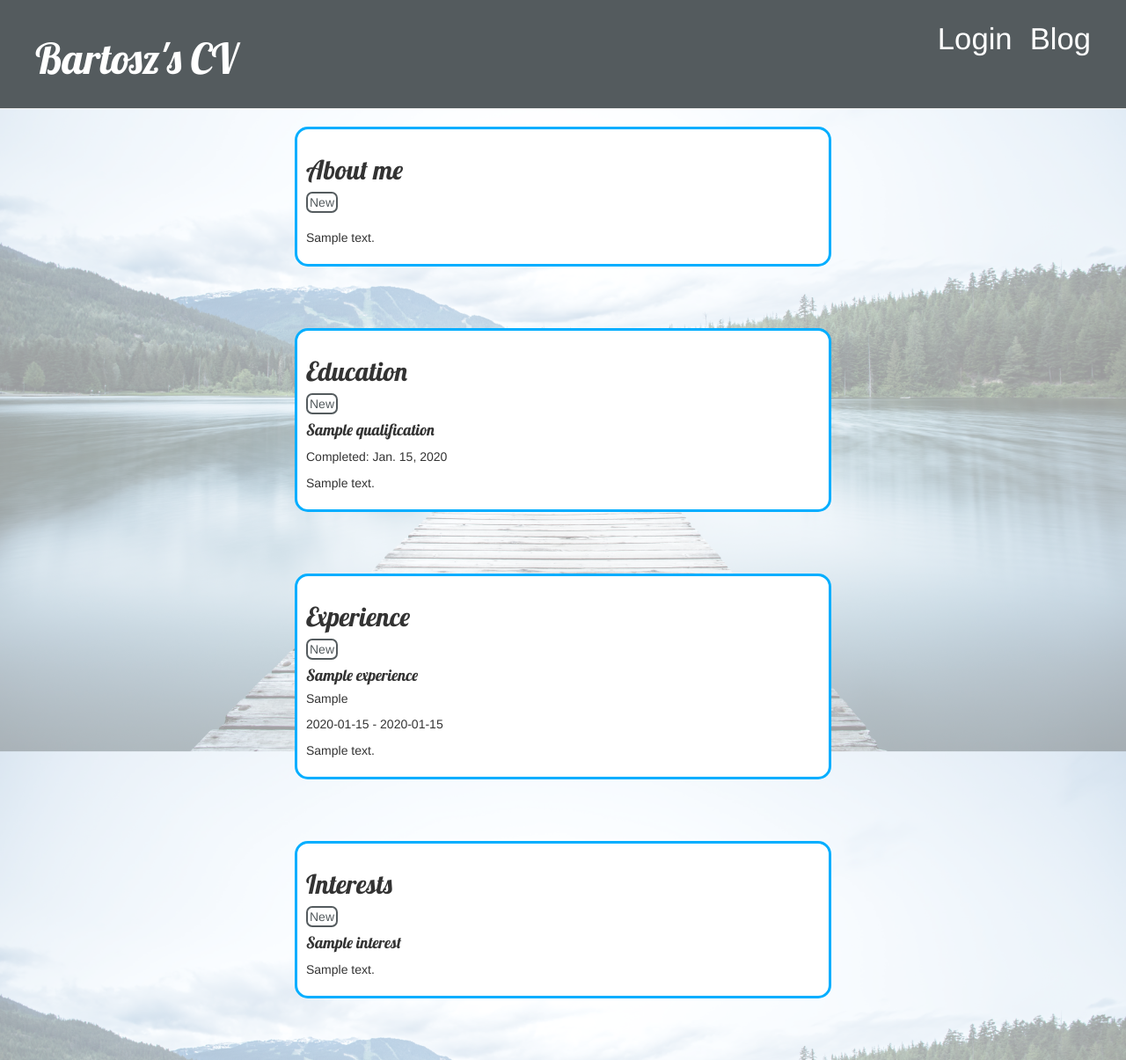
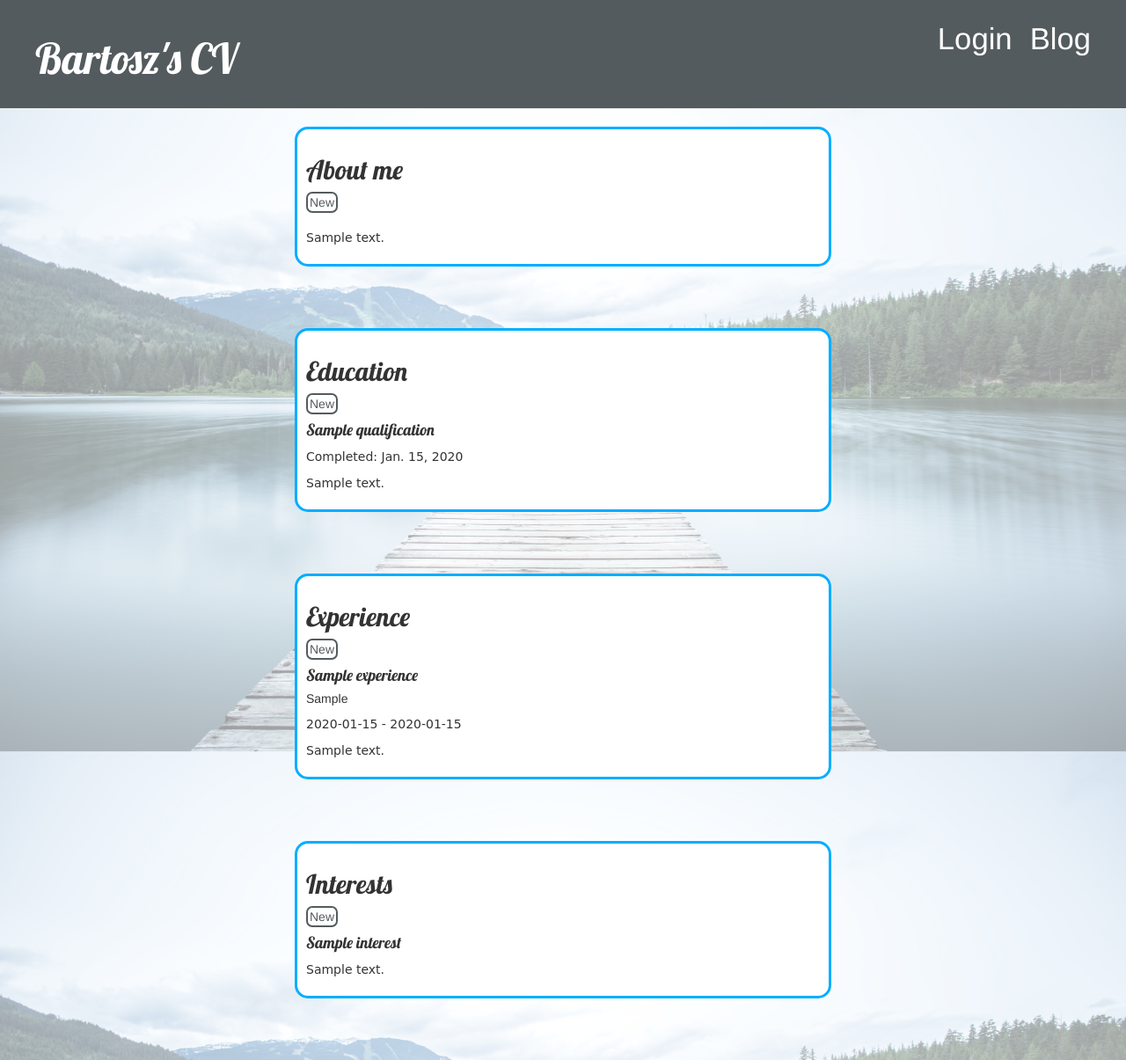
Before and after one commit to bartoszs321/my-first-blog, a Django app: page /cv/ in a window 1280 px wide. Shown: the whole page at 88% size. Run offline with Django 3.2, Linux system fonts and the light colour scheme; tables that the repository leaves empty hold one stand-in row (values such as "Sample post"); some libraries are stand-ins or nearby versions.

Commit message:
changed fonts

```diff
--- a/blog/static/css/blog.css
+++ b/blog/static/css/blog.css
@@ -33,6 +33,10 @@ body {
 
 h1, h2, h3, h4 {
     font-family: 'Lobster', cursive;
+}
+
+p {
+    font-family: 'Cabin', cursive;
 }
 
 .date {
--- a/cv/static/css/cv.css
+++ b/cv/static/css/cv.css
@@ -33,6 +33,10 @@ body {
 
 h1, h2, h3, h4 {
     font-family: 'Lobster', cursive;
+}
+
+p {
+    font-family: 'Cabin', cursive;
 }
 
 .date {
```
